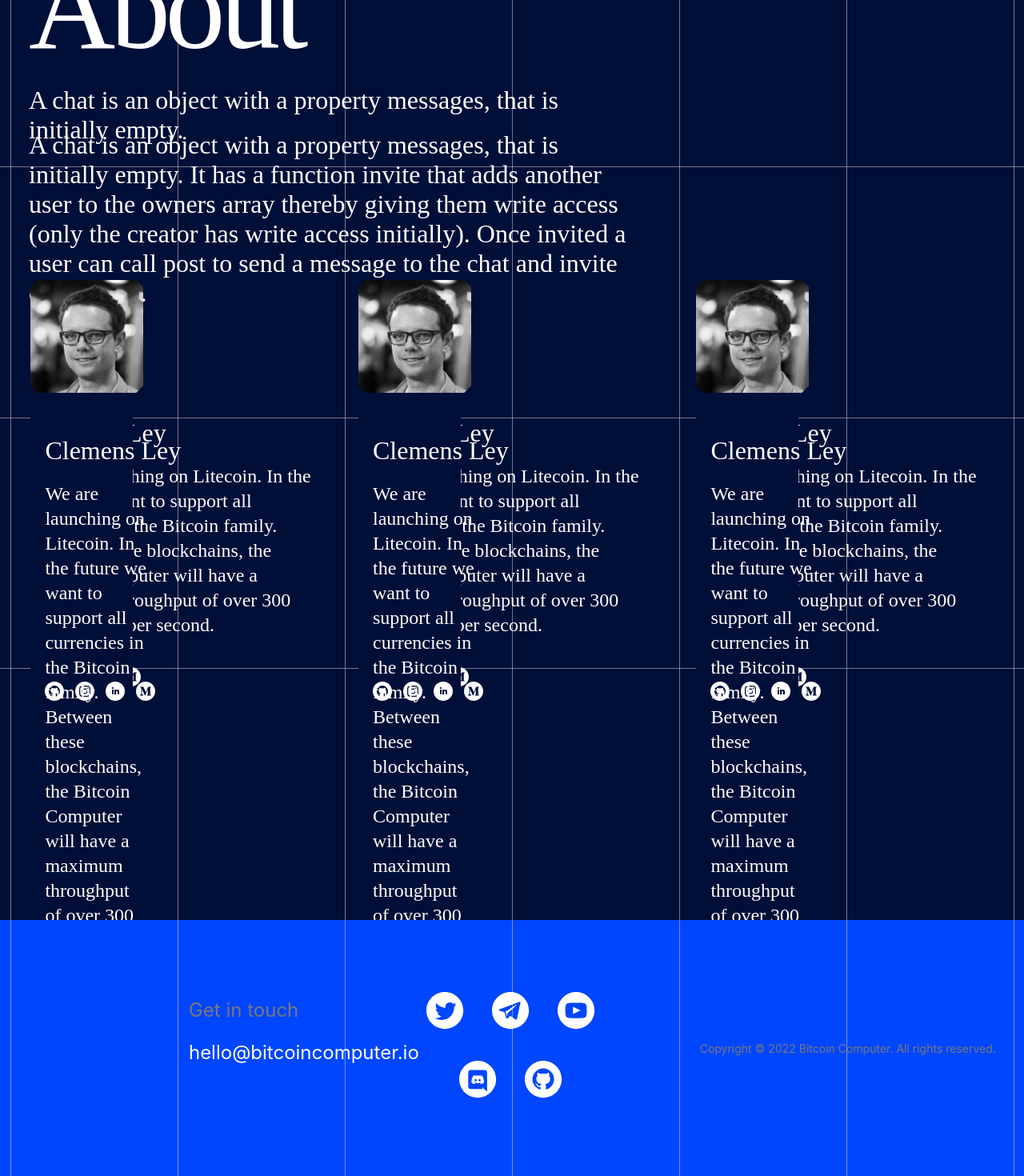
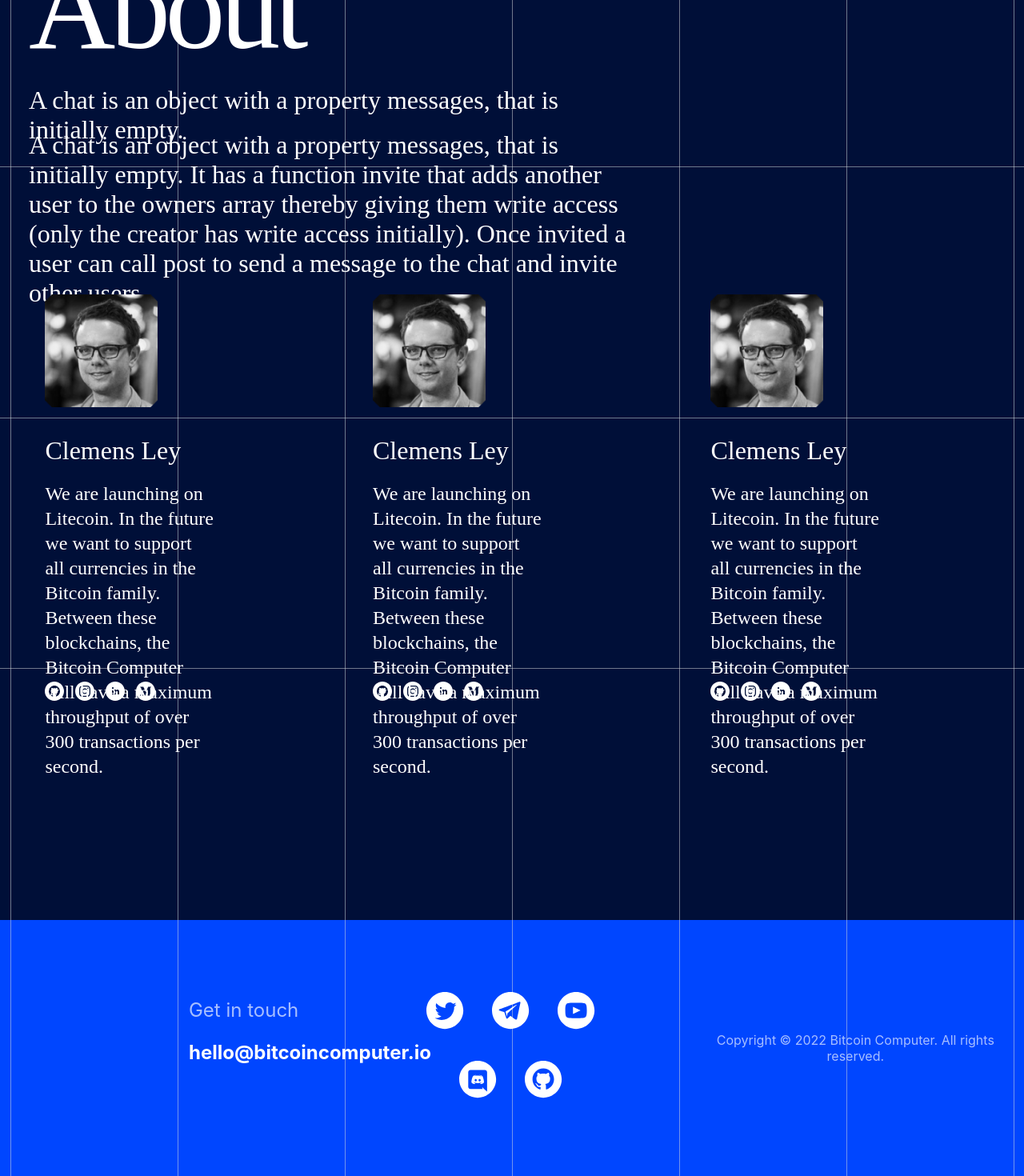
Before and after one commit to jonty007/website, a React (Create React App) app: page / in a window 1280 px wide. Shown: the part 7014-8484 px from the top of the page at 80% size. Built offline with nearby package versions, Linux system fonts and the light colour scheme.

Commit message:
Fix css for About, Footer and Profile

```diff
--- a/src/About.css
+++ b/src/About.css
@@ -189,7 +189,6 @@
 }
 
 .cv-1 {
-    background-image: url("/public/cv.svg");
     width: 30%;
     height: 33%;
     z-index: 1;
@@ -200,7 +199,6 @@
 }
 
 .cv-2 {
-    background-image: url("/public/cv.svg");
     width: 30%;
     height: 33%;
     z-index: 1;
@@ -212,7 +210,6 @@
 }
 
 .cv-3 {
-    background-image: url("/public/cv.svg");
     width: 30%;
     height: 33%;
     z-index: 1;
--- a/src/App.css
+++ b/src/App.css
@@ -184,7 +184,7 @@
 
 .contact-email-wrapper-first {
   font-size: 24px;
-  color: #787878;
+  color: #A7BFFF;
 }
 
 .contact-email-wrapper-second {
@@ -193,6 +193,13 @@
 }
 
 .social-links {
+  display: flex;
+  align-items: center;
+  color: #A7BFFF;
+}
+
+.copyright {
+  color: #A7BFFF;
   display: flex;
   align-items: center;
 }
--- a/src/App.tsx
+++ b/src/App.tsx
@@ -20,12 +20,12 @@
 import About from "./About";
 import Footer from "./Footer";
 import Introduction from "./Introduction";
-import { ReactComponent as ArrowLink } from './social/arrow.svg'
+import { ReactComponent as ArrowLink } from "./social/arrow.svg";
 
 function App() {
   return (
     <div className="App">
-      <header className="header" >
+      <header className="header">
         <Grid container>
           <Grid item xs={3} sx={{ padding: "20px", textAlign: "left" }}>
             <img src="logo/BitcoinComputer-Logo.png" height="40px" />
@@ -51,7 +51,7 @@
       <Examples />
       <About />
       {/* <Footer /> */}
-      <Box className='contact-container'>
+      <Box className="contact-container">
         <Box className="vertical-grid-line-1" />
         <Box className="vertical-grid-line-2" />
         <Box className="vertical-grid-line-3" />
@@ -59,25 +59,48 @@
         <Box className="vertical-grid-line-5" />
         <Box className="vertical-grid-line-6" />
         <Box className="vertical-grid-line-7" />
-        <Grid container rowSpacing={1} columnSpacing={{ xs: 1 }} className='ContentBox ColorWhite'>
+        <Grid
+          container
+          rowSpacing={1}
+          columnSpacing={{ xs: 1 }}
+          className="ContentBox ColorWhite"
+        >
           <Grid item xs={4} className="contact-email-wrapper">
             <p className="contact-email-wrapper-first">Get in touch</p>
-            <p className="contact-email-wrapper-second">hello@bitcoincomputer.io</p>
+            <p className="contact-email-wrapper-second">
+              <b>hello@bitcoincomputer.io</b>
+            </p>
           </Grid>
           <Grid item xs={4} className="social-links">
             <Grid item xs={2}></Grid>
             <Grid item xs={8}>
               <a href="www.twitter.com" target="_blank">
-                <Twitter height="50px" width="50px" viewBox="0 0 26 26"></Twitter>
+                <Twitter
+                  height="50px"
+                  width="50px"
+                  viewBox="0 0 26 26"
+                ></Twitter>
               </a>
               <a href="www.twitter.com" target="_blank">
-                <Telegram height="50px" width="50px" viewBox="0 0 26 26"></Telegram>
+                <Telegram
+                  height="50px"
+                  width="50px"
+                  viewBox="0 0 26 26"
+                ></Telegram>
               </a>
               <a href="www.twitter.com" target="_blank">
-                <YouTube height="50px" width="50px" viewBox="0 0 26 26"></YouTube>
+                <YouTube
+                  height="50px"
+                  width="50px"
+                  viewBox="0 0 26 26"
+                ></YouTube>
               </a>
               <a href="www.twitter.com" target="_blank">
-                <Discord height="50px" width="50px" viewBox="0 0 26 26"></Discord>
+                <Discord
+                  height="50px"
+                  width="50px"
+                  viewBox="0 0 26 26"
+                ></Discord>
               </a>
               <a href="www.twitter.com" target="_blank">
                 <GitHub height="50px" width="50px" viewBox="0 0 26 26"></GitHub>
@@ -85,12 +108,9 @@
             </Grid>
             <Grid item xs={2}></Grid>
           </Grid>
-          <Grid item xs={4} className="ColorWhite social-links">
-            <p>
-              Copyright © 2022 Bitcoin Computer. All rights reserved.
-            </p>
+          <Grid item xs={4} className="copyright">
+            <p>Copyright © 2022 Bitcoin Computer. All rights reserved.</p>
           </Grid>
-
         </Grid>
       </Box>
     </div>
--- a/src/Profile.css
+++ b/src/Profile.css
@@ -1,9 +1,8 @@
 .profile-container {
     height: 630px;
-    width: 33.33%;
+    width: 55%;
     z-index: 1;
     position: absolute;
-    background-color: #000F38;
     text-align: left;
 }
 
@@ -13,6 +12,7 @@
     width: 141px;
     height: 141px;
     text-align: left;
+    position: absolute;
 }
 
 .profile-name {
```
